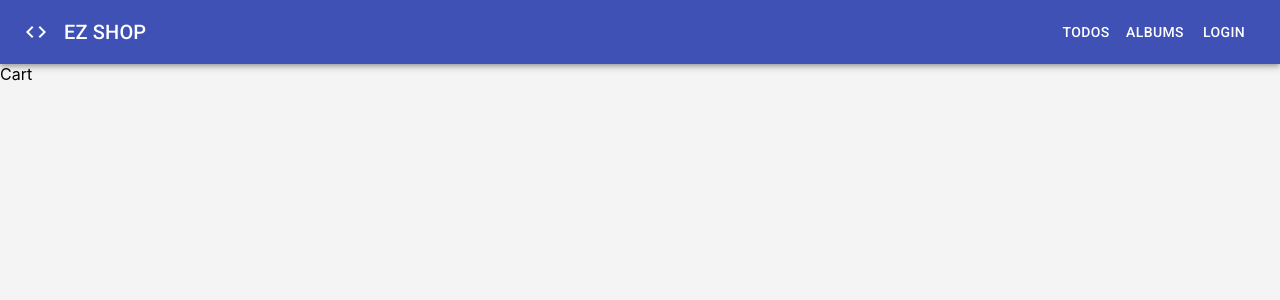
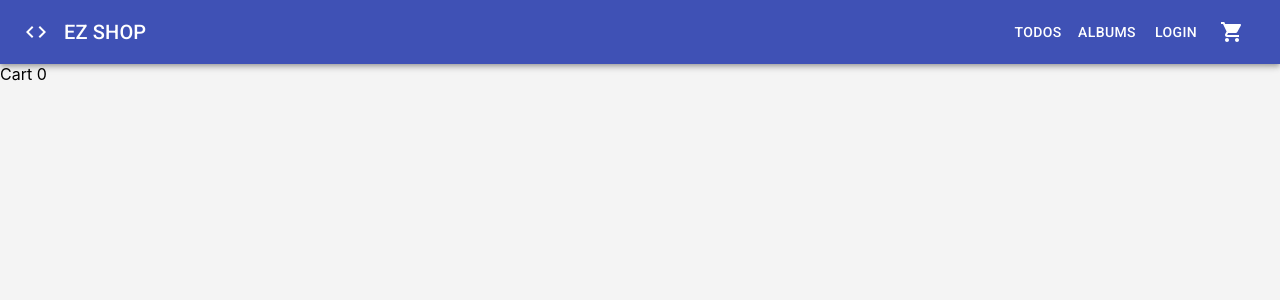
Before and after one commit to trongnhan19081994/reactjs_cho_ng-i_bat_dau, a React (Create React App) app in the folder routing-dom-trong-react/: page /cart in a window 1280 px wide. Shown: the top 300 px of the page. Built offline with nearby package versions, Linux system fonts and the light colour scheme.

Commit message:
update cart

```diff
--- a/routing-dom-trong-react/src/app/store.js
+++ b/routing-dom-trong-react/src/app/store.js
@@ -1,10 +1,12 @@
 import { configureStore } from "@reduxjs/toolkit";
 import counterReducer from '../features/Counter/counterSlice';
 import userReducer from '../features/Auth/userSlice';
+import cartReducer from '../features/Cart/cartSlice';
 
 const rootReducer = {
     count: counterReducer,
-    user: userReducer
+    user: userReducer,
+    cart: cartReducer
 }
 
 const store = configureStore({
--- a/routing-dom-trong-react/src/components/Header/index.jsx
+++ b/routing-dom-trong-react/src/components/Header/index.jsx
@@ -1,4 +1,4 @@
-import { Box, IconButton, Menu, MenuItem } from '@material-ui/core';
+import { Badge, Box, IconButton, Menu, MenuItem } from '@material-ui/core';
 import AppBar from '@material-ui/core/AppBar';
 import Button from '@material-ui/core/Button';
 import Dialog from '@material-ui/core/Dialog';
@@ -6,14 +6,15 @@ import DialogContent from '@material-ui/core/DialogContent';
 import { makeStyles } from '@material-ui/core/styles';
 import Toolbar from '@material-ui/core/Toolbar';
 import Typography from '@material-ui/core/Typography';
-import { AccountCircle, Close } from '@material-ui/icons';
+import { AccountCircle, Close, ShoppingCart } from '@material-ui/icons';
 import CodeIcon from '@material-ui/icons/Code';
 import Login from 'features/Auth/components/Login';
 import Register from 'features/Auth/components/Register';
 import { logout } from 'features/Auth/userSlice';
+import { cartItemsCountSelector } from 'features/Cart/selectors';
 import React, { useState } from 'react';
 import { useDispatch, useSelector } from 'react-redux';
-import { Link, NavLink } from 'react-router-dom';
+import { Link, NavLink, useHistory } from 'react-router-dom';
 
 const useStyles = makeStyles((theme) => ({
   root: {
@@ -45,14 +46,16 @@ const MODE = {
 
 export default function Header() {
   const classes = useStyles();
-
   const dispath = useDispatch();
+  const history = useHistory();
 
   const loggedInUser = useSelector(state =>  state.user.current);
   const isLoggedIn = !!loggedInUser.id;
   const [open, setOpen] = useState(false);
   const [mode, setMode] = useState(MODE.LOGIN);
   const [anchorEl, setAnchorEl] = React.useState(null);
+  const cartItemsCount = useSelector(cartItemsCountSelector);
+
   const handleClickOpen = () => {
     setOpen(true);
   };
@@ -74,6 +77,12 @@ export default function Header() {
     dispath(action);
   }
 
+  const handleCartClick = () => {
+    history.push('/cart');
+  }
+
+
+
 
   return (
     <div className={classes.root}>
@@ -92,6 +101,11 @@ export default function Header() {
         {!isLoggedIn && (
           <Button color="inherit" onClick={handleClickOpen}>Login</Button>
         )}
+         <IconButton aria-label="show 4 new mails" color="inherit" onClick={handleCartClick}>
+          <Badge badgeContent={cartItemsCount} color="secondary">
+            <ShoppingCart />
+          </Badge>
+        </IconButton>
         {isLoggedIn && (
          <IconButton>
            <AccountCircle color="inherit" onClick={handleUserClick}/>
--- a/routing-dom-trong-react/src/features/Cart/cartSlice.js
+++ b/routing-dom-trong-react/src/features/Cart/cartSlice.js
@@ -3,7 +3,7 @@ const cartSlice = createSlice({
     name: 'cart',
     initialState: {
         showMiniCart: false,
-        cartItems: []
+        cartItems: [],
     },
     reducers: {
         showMiniCart(state, action) {
@@ -12,9 +12,34 @@ const cartSlice = createSlice({
         hideMiniCart(state, action) {
             state.showMiniCart = false;
         },
+
+        addToCart(state, action) {
+            // newitem = {id, product, quantity}
+            const newItem = action.payload;
+            const index = state.cartItems.findIndex(x => x.id === newItem.id );
+            if(index >= 0){
+                //increase quantity
+                state.cartItems[index].quantity += newItem.quantity;
+            } else {
+                //add to cart
+                state.cartItems.push(newItem);
+            }
+        },
+        setQuantity(state, action) {
+            const {id, quantity} = action.payload;
+            //Check if product is available in cart
+            const index = state.cartItems.findIndex(x => x.id === id);
+            if(index >= 0) {
+                state.cartItems[index].quantity = quantity;
+            }
+        },
+        removeFromCart(state, action) {
+            const idNeedToRemove = action.payload;
+            state.cartItems = state.cartItems.filter((x) => x.id != idNeedToRemove);
+        }
     }
 });
 
 const { actions, reducer } = cartSlice;
-export const { showMiniCart, hideMiniCart } = actions; //name export
+export const { showMiniCart, hideMiniCart, addToCart, setQuantity, removeFromCart } = actions; //name export
 export default reducer; //default export
--- a/routing-dom-trong-react/src/features/Cart/index.jsx
+++ b/routing-dom-trong-react/src/features/Cart/index.jsx
@@ -1,14 +1,17 @@
 import React from 'react'
 import PropTypes from 'prop-types'
+import { useSelector } from 'react-redux'
+import { cartTotalSelector } from './selectors'
 
 CartFeature.propTypes = {
 
 }
 
 function CartFeature(props) {
+    const cartTotal = useSelector(cartTotalSelector);
     return (
         <div>
-            Cart
+            Cart {cartTotal}
         </div>
     )
 }
--- /dev/null
+++ b/routing-dom-trong-react/src/features/Cart/selectors.js
@@ -0,0 +1,15 @@
+import {createSelector} from '@reduxjs/toolkit'
+
+const cartItemsSeletor = (state) => state.cart.cartItems;
+
+// count number of products in cart
+export const cartItemsCountSelector = createSelector(
+    cartItemsSeletor,
+    (cartItems) => cartItems.reduce((count, item) => count + item.quantity, 0)
+)
+
+// Calculate total of cart
+export const cartTotalSelector = createSelector(
+    cartItemsSeletor,
+    (cartItems) => cartItems.reduce((total, item) => total + item.product.salePrice * item.quantity, 0)
+)
--- a/routing-dom-trong-react/src/features/Product/pages/DetailPage.jsx
+++ b/routing-dom-trong-react/src/features/Product/pages/DetailPage.jsx
@@ -1,6 +1,8 @@
 import { Box, Container, Grid, LinearProgress, makeStyles } from '@material-ui/core';
 import Paper from '@material-ui/core/Paper';
+import { addToCart } from 'features/Cart/cartSlice';
 import React from 'react';
+import { useDispatch } from 'react-redux';
 import { Route, Switch, useRouteMatch } from 'react-router';
 import AddToCartForm from '../components/AddToCartForm';
 import ProductAdditional from '../components/ProductAdditional';
@@ -47,6 +49,7 @@ function DetailPage(props) {
     } = useRouteMatch();
     //console.log(productId);
     const {product, loading} = useProductDetail(productId);
+    const dispatch = useDispatch();
     //console.log(product);
     if(loading) {
         return <Box>
@@ -54,8 +57,15 @@ function DetailPage(props) {
         </Box>
     }
 
-    const handleAddToCartSubmit = (formValues) => {
-        console.log('Form submit: ', formValues);
+    const handleAddToCartSubmit = ({quantity}) => {
+        //console.log('Form submit: ', formValues);
+        const action = addToCart({
+            id: product.id,
+            product,
+            quantity
+        });
+        console.log(action);
+        dispatch(action);
     }
 
     return (
```
